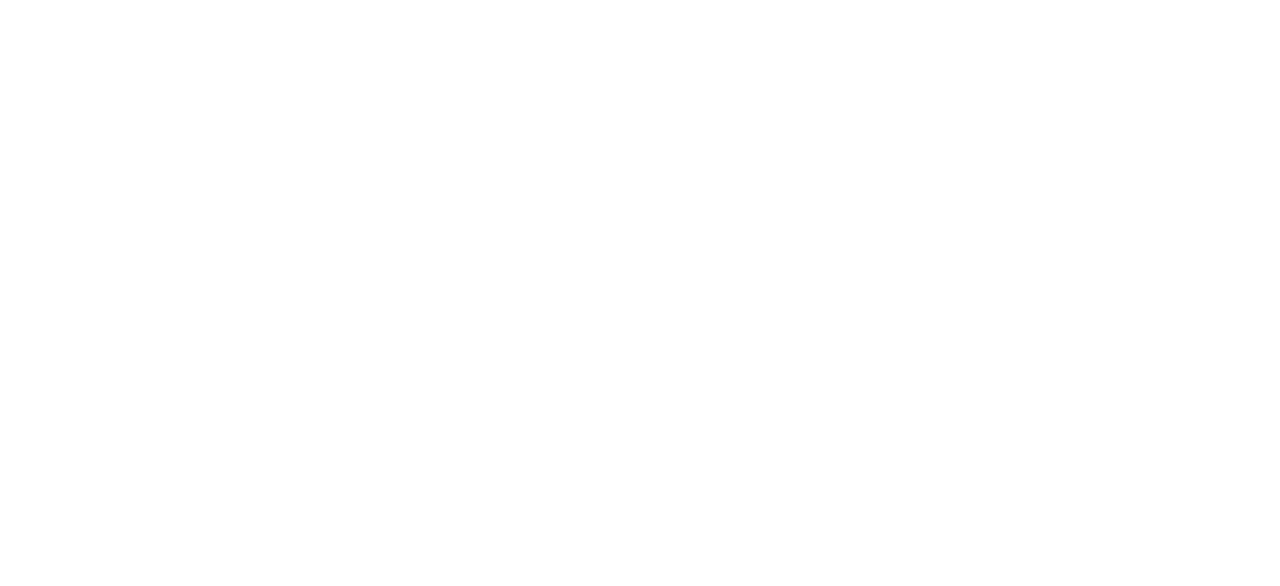
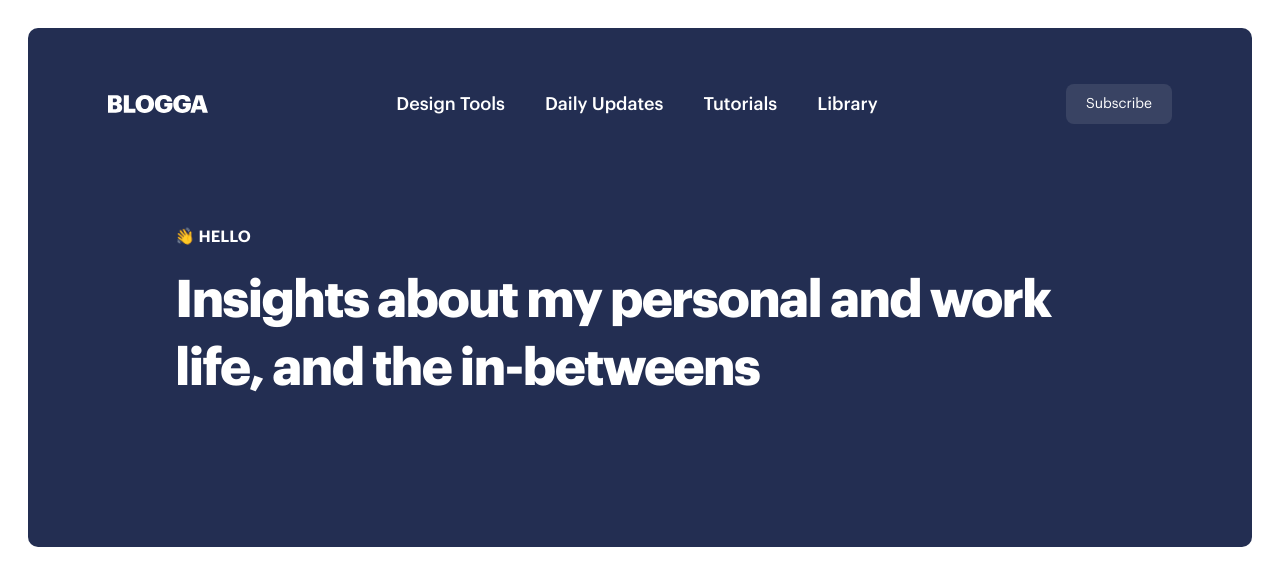
Before and after one commit to azzamdinabdillah/react-strapi-blog, a React (Vite) app in the folder frontend/: page /blog/1/1 in a window 1280 px wide. Before the commit this address had no page. Shown: the top 586 px of the page. Built offline with nearby package versions, Linux system fonts and the light colour scheme; no server answers.

Commit message:
feat: strapi rich text renderer, single blog (ongoing)

```diff
--- a/frontend/package.json
+++ b/frontend/package.json
@@ -10,6 +10,7 @@
     "preview": "vite preview"
   },
   "dependencies": {
+    "@strapi/blocks-react-renderer": "^1.0.2",
     "@tailwindcss/vite": "^4.0.6",
     "axios": "^1.7.9",
     "react": "^19.0.0",
@@ -26,6 +27,7 @@
     "eslint-plugin-react-hooks": "^5.0.0",
     "eslint-plugin-react-refresh": "^0.4.18",
     "globals": "^15.14.0",
+    "husky": "^9.1.7",
     "typescript": "~5.7.2",
     "typescript-eslint": "^8.22.0",
     "vite": "^6.1.0"
--- /dev/null
+++ b/frontend/src/helpers/format-date.tsx
@@ -0,0 +1,8 @@
+export function formatDate(dateRaw: string) {
+  const date = new Date(dateRaw);
+  return date.toLocaleDateString("en-US", {
+    year: "numeric",
+    month: "long",
+    day: "numeric",
+  });
+}
--- a/frontend/src/interface/BlogIF.tsx
+++ b/frontend/src/interface/BlogIF.tsx
@@ -7,7 +7,10 @@ export interface BlogIF {
   date: string;
   image: string;
   author?: string;
-  createdAt?: string
+  createdAt?: string;
+  description?: string;
+  documentId?: string;
+  slug?: string;
 }
 
 export interface CategoryIF {
--- a/frontend/src/main.tsx
+++ b/frontend/src/main.tsx
@@ -3,12 +3,14 @@ import { createRoot } from "react-dom/client";
 import "./index.css";
 import { BrowserRouter, Route, Routes } from "react-router";
 import Homepage from "./user/pages/Homepage";
+import SingleBlog from "./user/pages/SingleBlog";
 
 createRoot(document.getElementById("root")!).render(
   <StrictMode>
     <BrowserRouter>
       <Routes>
         <Route path="/" element={<Homepage />} />
+        <Route path="/blog/:id/:slug" element={<SingleBlog />} />
       </Routes>
     </BrowserRouter>
   </StrictMode>
--- a/frontend/src/user/pages/Homepage.tsx
+++ b/frontend/src/user/pages/Homepage.tsx
@@ -3,26 +3,18 @@ import CardBlog from "../components/CardBlog";
 import { Hero } from "../components/Hero";
 import { useEffect, useState } from "react";
 import { BlogIF } from "../../interface/BlogIF";
+import { formatDate } from "../../helpers/format-date";
+import { Link } from "react-router";
 
 function Homepage() {
   const [blogs, setBlogs] = useState<BlogIF[]>([]);
+  const env = import.meta.env;
 
   async function fetchBlog() {
-    const response = await axios.get(
-      `${import.meta.env.VITE_API_URL}/blogs?populate=*`
-    );
+    const response = await axios.get(`${env.VITE_API_URL}/blogs?populate=*`);
     console.log(response.data.data);
 
     setBlogs(response.data.data);
-  }
-
-  function formatDate(dateRaw) {
-    const date = new Date(dateRaw);
-    return date.toLocaleDateString("en-US", {
-      year: "numeric",
-      month: "long",
-      day: "numeric",
-    });
   }
 
   useEffect(() => {
@@ -56,14 +48,15 @@ function Homepage() {
             <div className="gap-7 xl:gap-10 flex flex-col items-center">
               {blogs.map((blog, index) => (
                 <>
-                  <CardBlog
-                    image="/public/images/blog-1.png"
-                    category={{ name: blog.category.name }}
-                    content="Redefined the user acquisition and redesigned the onboarding
-                    experience, all within 3 working weeks."
-                    title={blog.title}
-                    date={formatDate(blog.createdAt)}
-                  />
+                  <Link to={`/blog/${blog.documentId}/${blog.slug}`}>
+                    <CardBlog
+                      image="/public/images/blog-1.png"
+                      category={{ name: blog.category.name }}
+                      content={blog.description}
+                      title={blog.title}
+                      date={formatDate(blog.createdAt ?? "")}
+                    />
+                  </Link>
                   {index !== 4 ? <hr className="hr" /> : ""}
                 </>
               ))}
--- /dev/null
+++ b/frontend/src/user/pages/SingleBlog.tsx
@@ -0,0 +1,38 @@
+import { useParams } from "react-router";
+import { Hero } from "../components/Hero";
+import { useEffect, useState } from "react";
+import { BlogIF } from "../../interface/BlogIF";
+import axios from "axios";
+
+export default function SingleBlog() {
+  const param = useParams();
+  const [blog, setBlog] = useState<BlogIF>();
+  const env = import.meta.env;
+
+  async function fetchData() {
+    const data = await axios.get(`${env.VITE_API_URL}/blogs/${param.id}`);
+    console.log(data);
+  }
+
+  useEffect(() => {
+    fetchData();
+  }, []);
+
+  return (
+    <div>
+      <div className="wrapper p-2 md:p-4 lg:p-7">
+        <Hero
+          subTitle={
+            <>
+              <p className="text-p text-white mb-5">
+                <div className="animate-hello inline-block">👋</div> HELLO
+              </p>
+            </>
+          }
+        >
+          Insights about my personal and work life, and the in-betweens
+        </Hero>
+      </div>
+    </div>
+  );
+}
```
Also changed, not shown: 1 other file (tests, documents, lock files or other folders).
